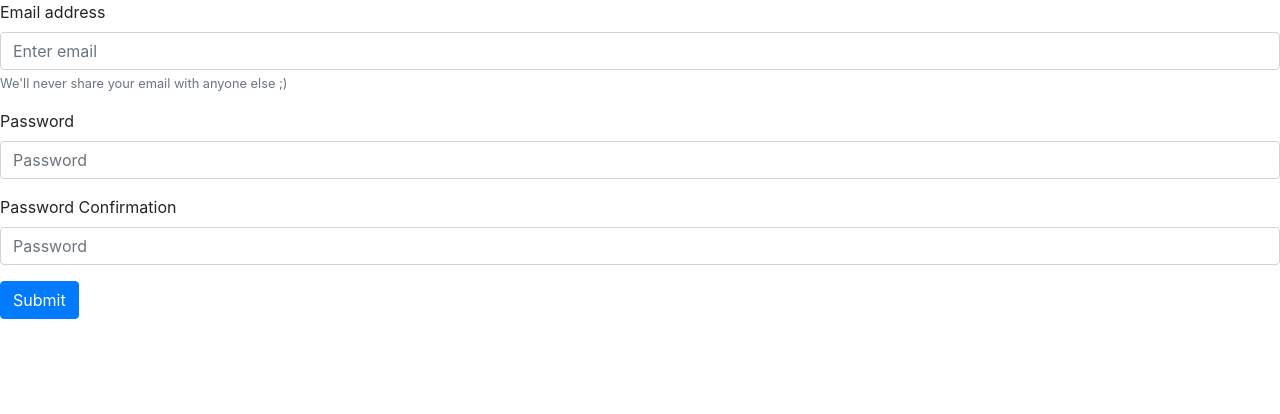
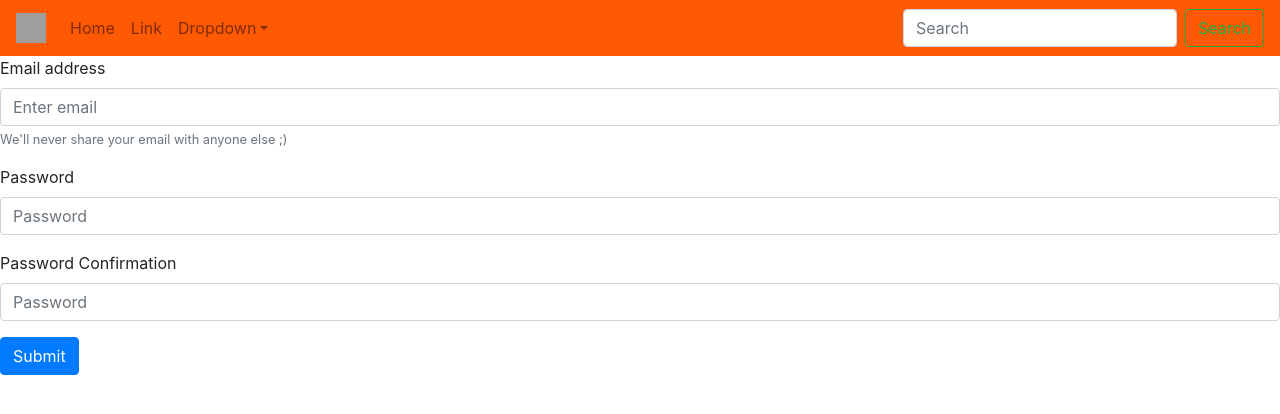
Before and after one commit to zi-codes/jinder-frontend, a React (Create React App) app: page / in a window 1280 px wide. Shown: the top 414 px of the page. Built offline with nearby package versions, Linux system fonts and the light colour scheme; grey boxes are pictures that could not be loaded.

Commit message:
basic bootstrap navbar integrated

```diff
--- a/src/App.js
+++ b/src/App.js
@@ -4,6 +4,8 @@ import SignUp from "./components/SignUp";
 import LogIn from "./components/LogIn";
 import UserProfile from "./components/UserProfile";
 import DisplayProfiles from "./components/DisplayProfiles";
+import Header from "./components/Header"
+
 
 class App extends React.Component {
   state = {};
@@ -65,6 +67,7 @@ class App extends React.Component {
     return (
       <div className="App">
           <BrowserRouter>
+          <Header />
             <Route exact path="/profiles" component={DisplayProfiles} />
             <Route exact path= "/" render={(props) => <SignUp {...props} createUser={this.createUser} />} />
             <Route exact path= "/login" render={(props) => <LogIn {...props} createSession={this.createSession} />} />
--- /dev/null
+++ b/src/components/Header.js
@@ -0,0 +1,52 @@
+import React from 'react';
+import { Link } from 'react-router-dom';
+import { Button, Navbar, Nav, NavDropdown, Form, FormControl  } from 'react-bootstrap';
+
+export default class Header extends React.Component {
+  render() {
+    return (
+      <header style={headerStyle}>
+        <Navbar expand="lg">
+        <Navbar.Brand href="#home">
+          <img
+            src="/logo.svg"
+            width="30"
+            height="30"
+            className="d-inline-block align-top"
+            alt="Jinder"
+          />
+          </Navbar.Brand>
+          <Navbar.Toggle aria-controls="basic-navbar-nav" />
+          <Navbar.Collapse id="basic-navbar-nav">
+            <Nav className="mr-auto">
+              <Nav.Link href="#home">Home</Nav.Link>
+              <Nav.Link href="#link">Link</Nav.Link>
+              <NavDropdown title="Dropdown" id="basic-nav-dropdown">
+                <NavDropdown.Item href="#action/3.1">Action</NavDropdown.Item>
+                <NavDropdown.Item href="#action/3.2">Another action</NavDropdown.Item>
+                <NavDropdown.Item href="#action/3.3">Something</NavDropdown.Item>
+                <NavDropdown.Divider />
+                <NavDropdown.Item href="#action/3.4">Separated link</NavDropdown.Item>
+              </NavDropdown>
+            </Nav>
+            <Form inline>
+              <FormControl type="text" placeholder="Search" className="mr-sm-2" />
+              <Button variant="outline-success">Search</Button>
+            </Form>
+          </Navbar.Collapse>
+        </Navbar>
+      </header>
+    )
+  }
+}
+
+const headerStyle = {
+  background: '#FF5903',
+  color: '#fff',
+
+}
+
+const linkStyle = {
+  color: '#fff',
+  textDecoration: 'none'
+}
```
Also changed, not shown: src/style/images/jinder-flame-white.png (added).
